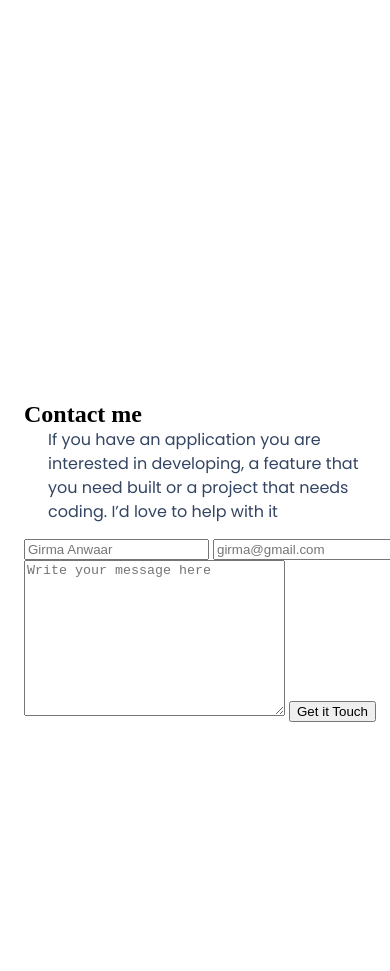
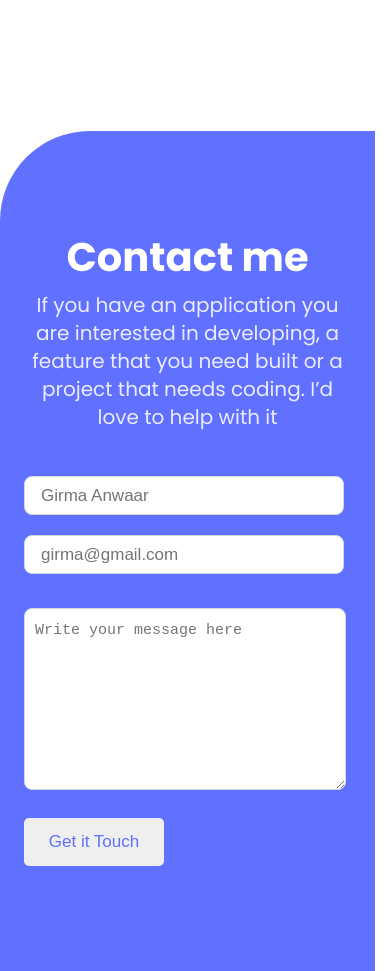
Before and after one commit to Anwaar12/My-Portfolio, a plain HTML site: page index.html in a window 390 px wide. Shown: the part 4520-5491 px from the top of the page. Before the commit the page ends 5242 px from the top, so only its background shows below. Drawn offline with nearby package versions, Linux system fonts and the light colour scheme.

Commit message:
add css  file contain contact me form for mobile version portfolio

```diff
--- a/styles.css
+++ b/styles.css
@@ -874,3 +874,98 @@ a {
   padding-left: 100px;
   margin-left: 92px;
 }
+
+.Contact-me {
+  width: 375px;
+  height: 840px;
+  background-image: url(./images/contact\ form\ shapes-mobile.svg);
+  background-repeat: no-repeat;
+  background-size: cover;
+  background-position: right -25px top 20px;
+  background-size: 275px 709px;
+  margin-top: -270px;
+  margin-left: -24px;
+  border-top-left-radius: 90px;
+  background-color: #6070ff;
+}
+
+.Contact-me h2 {
+  font-style: normal;
+  font-weight: 700;
+  font-family: "Poppins";
+  line-height: 52px;
+  font-size: 40px;
+  color: #fff;
+  text-align: center;
+  margin-top: 100px;
+}
+
+.Contact-me p {
+  padding-top: 8px;
+  font-family: "Poppins";
+  font-style: normal;
+  font-weight: 400;
+  line-height: 28px;
+  font-size: 20px;
+  color: #ebebff;
+  text-align: center;
+  margin-left: 24px;
+  margin-right: 24px;
+  margin-bottom: 20px;
+}
+
+.Contact-me input[type="text"],
+.Contact-me input[type="email"] {
+  width: 300px;
+  height: 35px;
+  border-radius: 8px;
+  background-color: #fff;
+  border: 1px solid #cfd8dc;
+  padding-left: 16px;
+  font-style: normal;
+  font-size: 17px;
+  line-height: 20px;
+  font-weight: 400;
+  color: #172b4d;
+  margin: 10px 24px 10px 24px;
+}
+
+.Contact-me textarea {
+  width: 300px;
+  height: 160px;
+  border-radius: 8px;
+  background-color: #fff;
+  border: 1px solid #cfd8dc;
+  font-size: 15px;
+  line-height: 24px;
+  font-weight: 400;
+  color: #b3bac5;
+  margin: 24px;
+  padding: 10px;
+}
+
+.Contact-me button {
+  width: 140px;
+  height: 48px;
+  padding: 12px 16px 12px 16px;
+  color: #6070ff;
+  font-size: 17px;
+  font-weight: 500;
+  line-height: 0.03em;
+  margin-left: 24px;
+  border-radius: 5px;
+  border-style: none;
+}
+
+.Contact-me button:hover {
+  background: #6070ff;
+  box-shadow: 0 8px 16px rgba(64, 83, 252, 0.24);
+  border-radius: 8px;
+  color: #fff;
+}
+
+.Contact-me button:active {
+  background-color: #2230d2;
+  border-radius: 8px;
+  color: #fff;
+}
```
